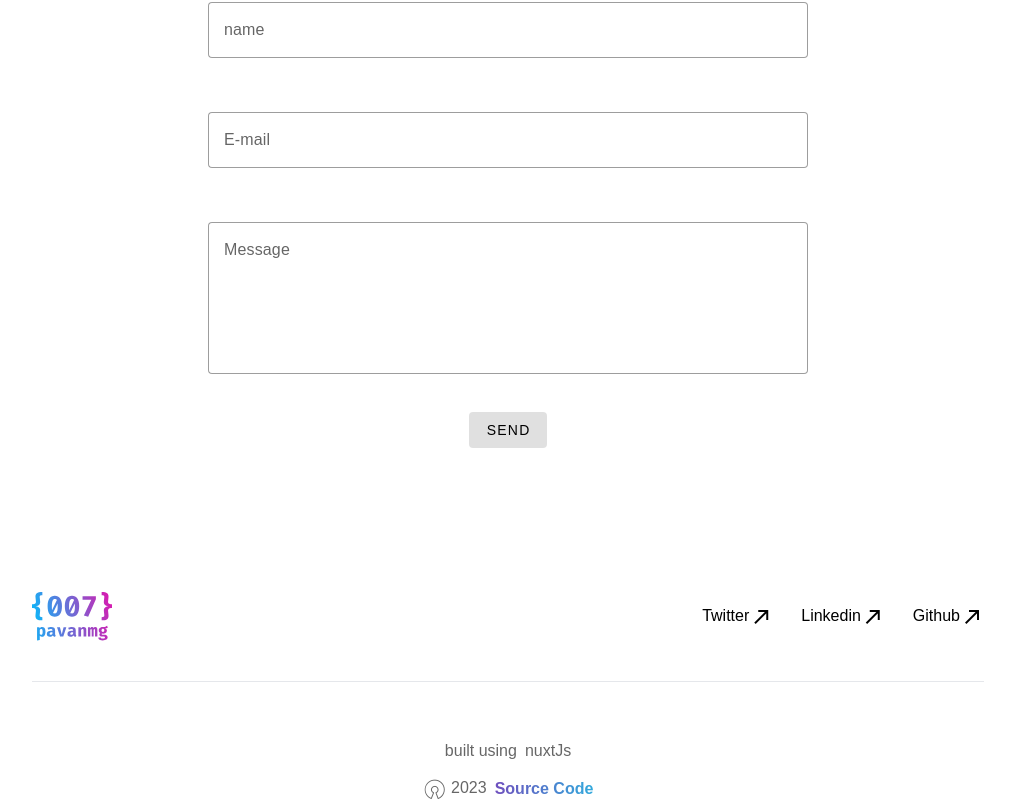
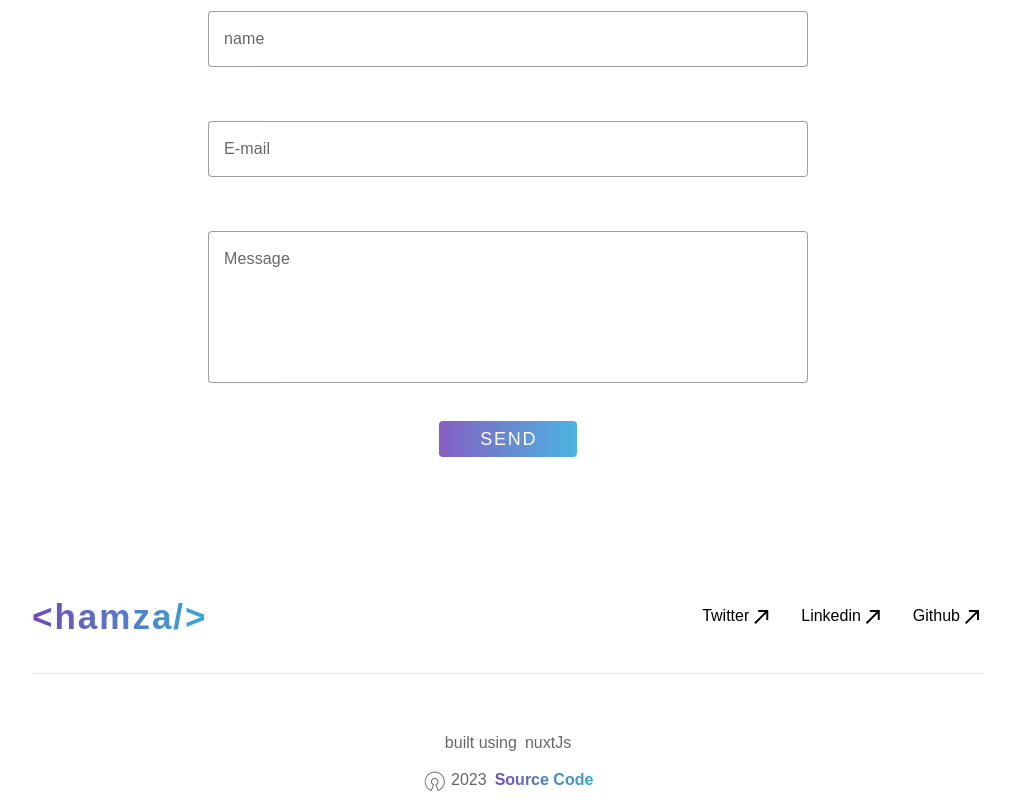
Before and after one commit to dimahmz/my-portfolio, a Nuxt app: page / in a window 1280 px wide. Shown: the part 1992-2797 px from the top of the page, without its empty margins (132-1147 px from the left). Built offline with nearby package versions, Linux system fonts and the light colour scheme.

Commit message:
buid: add my logo

```diff
--- a/components/footerBar/top.vue
+++ b/components/footerBar/top.vue
@@ -4,7 +4,7 @@ import socialMedia from "@/content/social-media.json";
 
 <template lang="pug">
 .flex-center-between
-  img.w-10(src="/images/hamza-logo.svg" alt="portfolio's logo")
+  my-logo.my-logo.text-xl
   .social-media.flex.space-x-2
     a(v-for="platform in socialMedia" :href="platform.link" target="_blank")
       span {{ platform.label }}
@@ -12,15 +12,16 @@ import socialMedia from "@/content/social-media.json";
 hr.my-10.bg-app-parag
 </template>
 
-<style scoped>
-img {
-  @apply sm:w-16;
-  @apply md:w-20;
-}
+<style scoped lang="scss">
 .social-media {
   @apply text-[12px];
   @apply sm:text-sm sm:space-x-4;
   @apply md:space-x-7 md:text-base;
+}
+.my-logo {
+  @apply sm:text-2xl;
+
+  @apply sm:text-[35px] font-black;
 }
 hr {
   @apply inline-block w-full h-[1.5px];
--- /dev/null
+++ b/components/myLogo.vue
@@ -0,0 +1,14 @@
+<template lang="pug" scoped>
+#logo-container
+  #logo.gradian-text-color &lt;hamza/&gt;
+</template>
+<style lang="scss">
+#logo-container {
+  position: relative;
+  perspective: 1000px;
+}
+#logo {
+  cursor: pointer;
+  letter-spacing: 2px;
+}
+</style>
--- a/components/navBar/index.vue
+++ b/components/navBar/index.vue
@@ -1,7 +1,16 @@
+<script lan="ts" setup>
+import { ref } from "vue";
+import { navBarLinks as links } from "@/content/links.json";
+const drawer = ref(false);
+function toogleDrawer() {
+  drawer.value = !drawer.value;
+}
+</script>
+
 <template lang="pug">
 header.flex-center.px-4.pt-7(class="sm:px-8 sm:py-4")
   nav.w-full.flex-center-between
-    img(src="/images/hamza-logo.svg" alt="portfolio's logo")
+    my-logo.my-logo
     div.hidden(class="sm:flex justify-between sm:space-x-4 md:space-x-10 lg:space-x-14")
       router-link(v-for="(link , i) in links" :key="i" :to="link.location") {{link.title}}
       a(href="https://medium.com/@essaadihamza4" target="_blank") Blogs
@@ -11,11 +20,12 @@ header.flex-center.px-4.pt-7(class="sm:px-8 sm:py-4")
 nav-bar-mobile-drawer(v-model:drawer="drawer")
 </template>
 
-<script lan="ts" setup>
-import { ref } from "vue";
-import { navBarLinks as links } from "@/content/links.json";
-const drawer = ref(false);
-function toogleDrawer() {
-  drawer.value = !drawer.value;
+<style lang="scss" scoped>
+.my-logo {
+  @apply transition-transform  text-[45px] font-black;
+  transform: rotateX(20deg) rotateY(20deg);
+  &:hover {
+    @apply rotate-0;
+  }
 }
-</script>
+</style>
--- a/components/sections/contact/index.vue
+++ b/components/sections/contact/index.vue
@@ -27,5 +27,9 @@ form {
   .v-input {
     @apply py-4;
   }
+  .v-btn {
+    @apply text-lg text-white px-10 tracking-widest;
+    @apply bg-gradient-to-r from-app-primary bg-transparent to-app-secondary;
+  }
 }
 </style>
```
